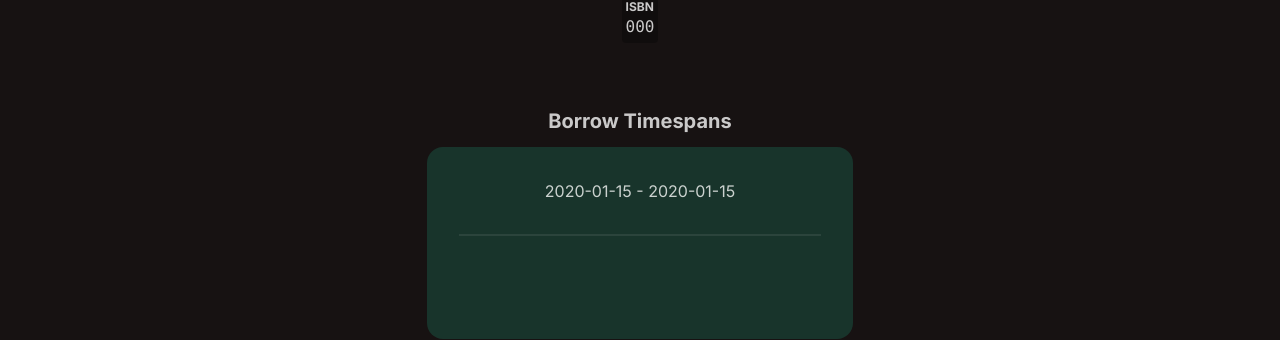
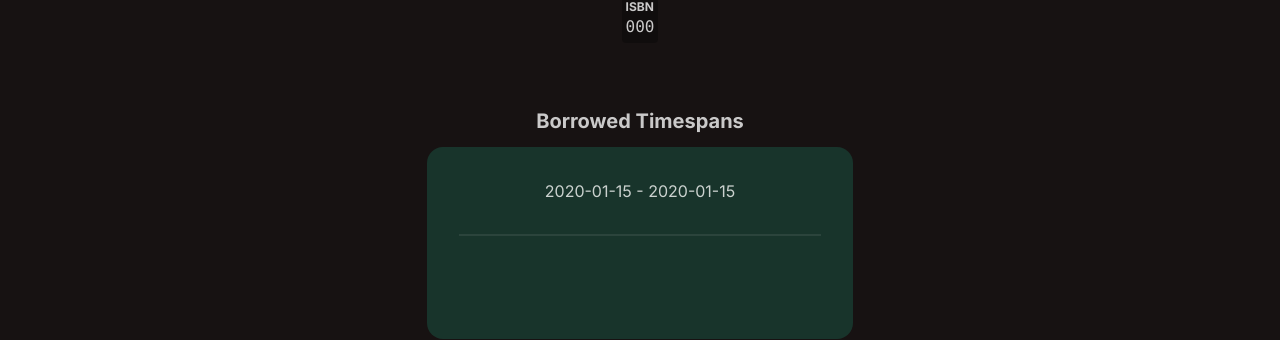
Before and after one commit to mlhmz/library_management, a Django app: page /borrow/1 in a window 1280 px wide. Shown: the part 165-505 px from the top of the page. Run offline with Django 4.2, Linux system fonts and the light colour scheme; a user stored in the database is signed in; tables that the repository leaves empty hold one stand-in row (values such as "Sample post"); style sheets or scripts are compiled from the project's sources.

Commit message:
Improve access control

```diff
--- a/library/templates/book_borrow.html
+++ b/library/templates/book_borrow.html
@@ -20,7 +20,7 @@
                 <div><h2 class="text-xl font-bold">There are no borrowed timespans for this book.</h2></div>
             {% else %}
                 <div class="flex flex-col items-center w-full gap-3">
-                    <h2 class="card-title">Borrow Timespans</h2>
+                    <h2 class="card-title">Borrowed Timespans</h2>
                     <div class="card w-full h-48 bg-neutral text-neutral-content">
                         <div class="card-body items-center text-center overflow-y-auto scrollbar">
                             {% for entry in borrow_entries %}
--- a/library/templates/delete_borrowed_entry.html
+++ b/library/templates/delete_borrowed_entry.html
@@ -5,6 +5,7 @@
 {% endblock %}
 
 {% block protected %}
+    {% if user.id is entry.book_id %}
         <div class="flex flex-col items-center gap-3">
             <h1 class="text-xl font-bold">Are you sure you want cancel the following borrow entry?</h1>
             <div class="flex flex-col items-center gap-3 my-5">
@@ -29,4 +30,9 @@
                 <input class="btn btn-secondary" type="submit" value="Confirm"/>
             </form>
         </div>
+    {% else %}
+        <div class="flex flex-col items-center font-bold text-2xl">
+            <h1>You're not permitted to see this borrow entry</h1>
+        </div>
+    {% endif %}
 {% endblock %}
```
Lines whose indentation alone changed are shown as unchanged.
